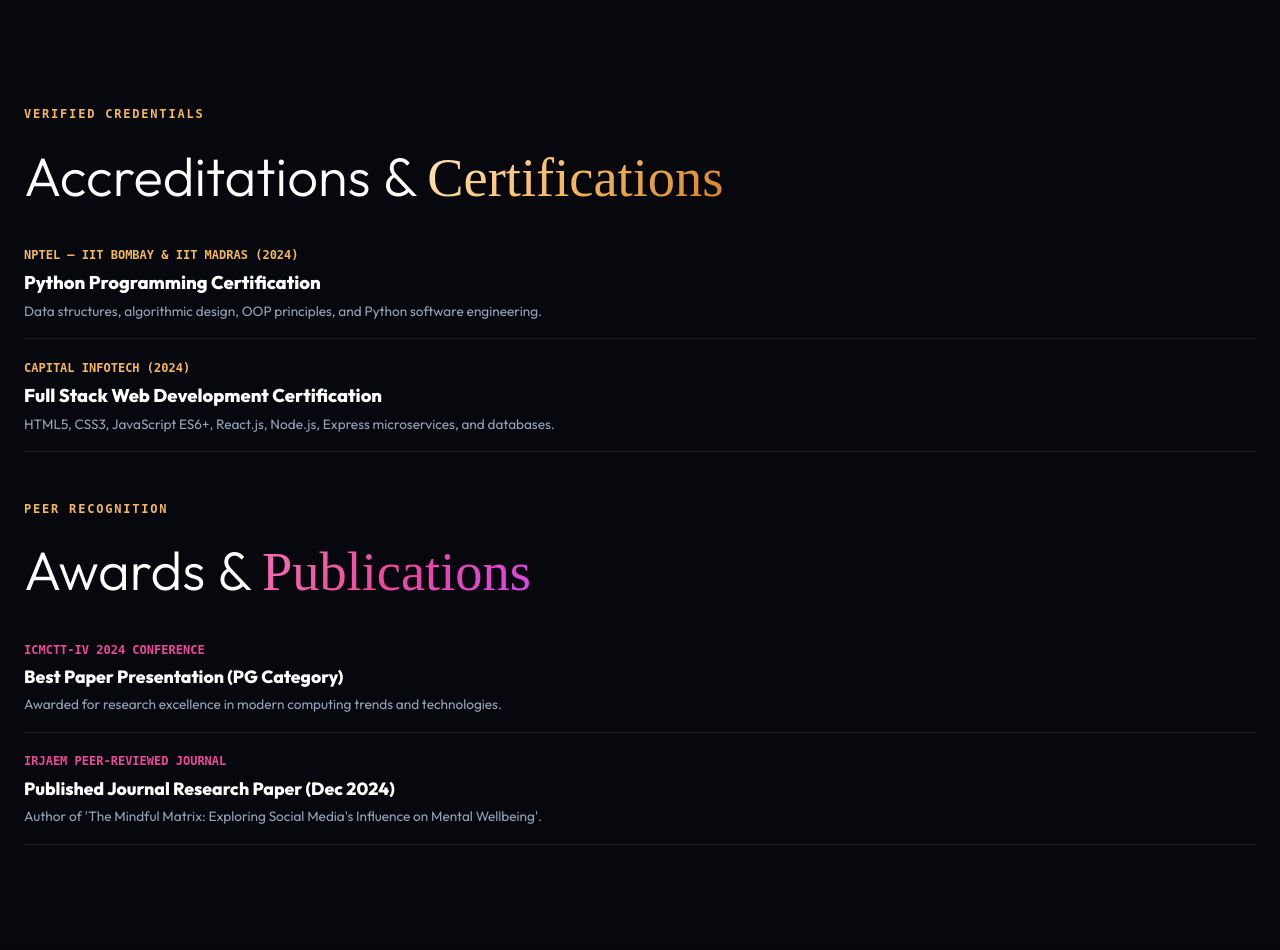
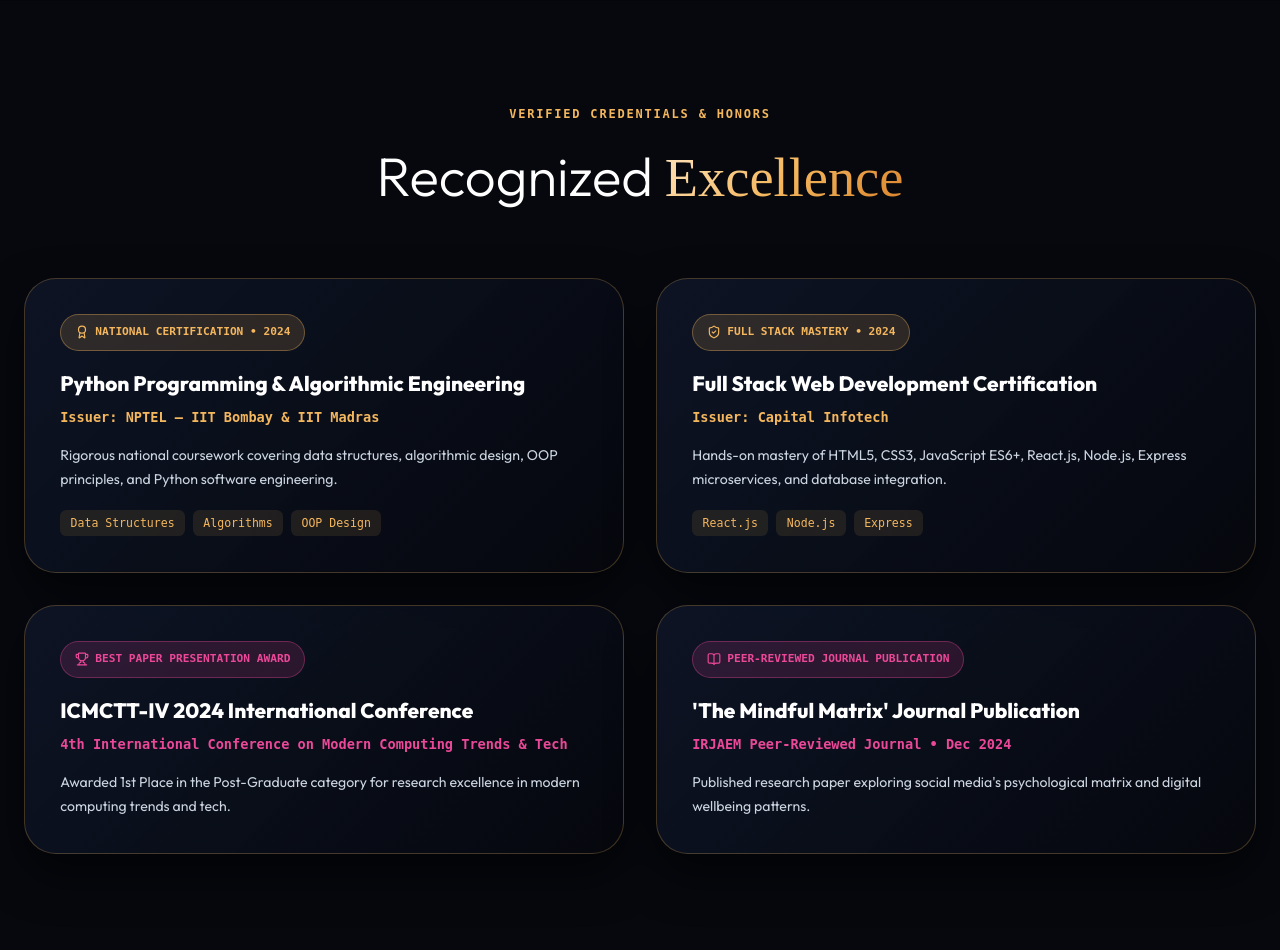
Before and after one commit to aleesha6127/portfolio, a Flask app: page / in a window 1280 px wide. Shown: the part 4532-5482 px from the top of the page. Run offline with Flask 3, Linux system fonts and the light colour scheme; some web fonts are replaced.

Commit message:
Redesign Credentials & Honors section into interactive badge cards

```diff
--- a/static/css/style.css
+++ b/static/css/style.css
@@ -327,7 +327,7 @@ body {
   50% { transform: translateY(-12px); }
 }
 
-/* ULTRA-UNIQUE ABOUT SECTION DESIGN */
+/* ABOUT SHOWCASE */
 .about-showcase {
   display: grid;
   grid-template-columns: 1fr;
@@ -348,22 +348,6 @@ body {
   border: 1px solid rgba(244, 183, 94, 0.3);
   box-shadow: 0 25px 60px rgba(0, 0, 0, 0.7);
   overflow: hidden;
-}
-
-.about-matrix-card::after {
-  content: '';
-  position: absolute;
-  top: -50%;
-  left: -50%;
-  width: 200%;
-  height: 200%;
-  background: radial-gradient(circle, rgba(244, 183, 94, 0.08) 0%, transparent 60%);
-  pointer-events: none;
-  animation: rotateGlow 15s linear infinite;
-}
-@keyframes rotateGlow {
-  0% { transform: rotate(0deg); }
-  100% { transform: rotate(360deg); }
 }
 
 .about-pillar-item {
@@ -393,6 +377,56 @@ body {
   align-items: center;
   justify-content: center;
   flex-shrink: 0;
+}
+
+/* ULTRA-UNIQUE CREDENTIAL & HONORS BADGE CARDS */
+.cred-grid {
+  display: grid;
+  grid-template-columns: 1fr;
+  gap: 2rem;
+}
+@media (min-width: 1024px) {
+  .cred-grid {
+    grid-template-columns: 1fr 1fr;
+  }
+}
+
+.cred-card {
+  position: relative;
+  padding: 2.2rem;
+  border-radius: 2rem;
+  background: linear-gradient(135deg, rgba(15, 23, 42, 0.8) 0%, rgba(6, 8, 14, 0.95) 100%);
+  border: 1px solid rgba(244, 183, 94, 0.25);
+  box-shadow: 0 20px 45px rgba(0, 0, 0, 0.6);
+  transition: all 0.4s ease;
+  overflow: hidden;
+}
+.cred-card:hover {
+  transform: translateY(-6px);
+  border-color: var(--gold-primary);
+  box-shadow: 0 25px 55px rgba(244, 183, 94, 0.18);
+}
+
+.cred-badge {
+  display: inline-flex;
+  align-items: center;
+  gap: 0.4rem;
+  padding: 0.35rem 0.85rem;
+  border-radius: 9999px;
+  background: rgba(244, 183, 94, 0.15);
+  border: 1px solid rgba(244, 183, 94, 0.35);
+  color: var(--gold-primary);
+  font-size: 0.7rem;
+  font-family: monospace;
+  font-weight: 800;
+  text-transform: uppercase;
+  margin-bottom: 1rem;
+}
+
+.cred-badge-pink {
+  background: rgba(236, 72, 153, 0.15);
+  border-color: rgba(236, 72, 153, 0.35);
+  color: var(--pink-accent);
 }
 
 /* WORK EXPERIENCE LIST */
--- a/templates/index.html
+++ b/templates/index.html
@@ -131,11 +131,10 @@
     </div>
   </div>
 
-  <!-- 4. ULTRA-UNIQUE EYE-CATCHING ABOUT SHOWCASE -->
+  <!-- 4. ABOUT SECTION SHOWCASE -->
   <section class="section" id="about">
     <div class="container">
       <div class="about-showcase">
-        <!-- Left Side Story & Core Pillars -->
         <div>
           <span class="section-tag">ABOUT ALEESHA ANAS</span>
           <h2 class="section-heading" style="margin-bottom: 1.2rem;">Architecting <span class="font-serif italic text-gradient-gold">scalable software</span> with speed & precision.</h2>
@@ -144,7 +143,6 @@
             I am a Software Developer with a Master of Computer Applications (MCA) degree. My engineering journey spans full-stack web applications, microservices in Python/Flask, and complex database schemas.
           </p>
 
-          <!-- 3 Interactive Pillars -->
           <div style="display: flex; flex-direction: column; gap: 1rem;">
             <div class="about-pillar-item">
               <div class="pillar-icon-box"><i data-lucide="graduation-cap"></i></div>
@@ -172,7 +170,6 @@
           </div>
         </div>
 
-        <!-- Right Side Futuristic Knowledge Matrix Card -->
         <div>
           <div class="about-matrix-card">
             <div style="display: flex; justify-content: space-between; align-items: center; border-bottom: 1px solid rgba(255,255,255,0.1); padding-bottom: 1.2rem; margin-bottom: 1.5rem;">
@@ -239,7 +236,6 @@
       </div>
 
       <div class="exp-list">
-        <!-- Row 1 -->
         <div class="exp-row">
           <div>
             <div class="exp-company"><i data-lucide="building-2" style="color: #F4B75E; width: 18px;"></i> Dodo Interactive</div>
@@ -260,7 +256,6 @@
           </div>
         </div>
 
-        <!-- Row 2 -->
         <div class="exp-row">
           <div>
             <div class="exp-company"><i data-lucide="building-2" style="color: #F4B75E; width: 18px;"></i> Fawstech Innovations</div>
@@ -281,7 +276,6 @@
           </div>
         </div>
 
-        <!-- Row 3 -->
         <div class="exp-row">
           <div>
             <div class="exp-company"><i data-lucide="building-2" style="color: #F4B75E; width: 18px;"></i> ByteMinders Edutech</div>
@@ -346,7 +340,6 @@
       <h2 class="section-heading">Featured <span class="font-serif italic text-gradient-gold">Projects</span></h2>
 
       <div style="display: grid; grid-template-columns: repeat(auto-fit, minmax(300px, 1fr)); gap: 2rem;">
-        <!-- Project 1 -->
         <div style="border: 1px solid var(--border-subtle); border-radius: 1.5rem; overflow: hidden; background: rgba(255,255,255,0.02);">
           <img src="/public/attendance.svg" alt="Smart Attendance System" style="width: 100%; height: 210px; object-fit: cover;">
           <div style="padding: 1.5rem;">
@@ -360,7 +353,6 @@
           </div>
         </div>
 
-        <!-- Project 2 -->
         <div style="border: 1px solid var(--border-subtle); border-radius: 1.5rem; overflow: hidden; background: rgba(255,255,255,0.02);">
           <img src="/public/hospital.svg" alt="Hospital Management System" style="width: 100%; height: 210px; object-fit: cover;">
           <div style="padding: 1.5rem;">
@@ -374,7 +366,6 @@
           </div>
         </div>
 
-        <!-- Project 3 -->
         <div style="border: 1px solid var(--border-subtle); border-radius: 1.5rem; overflow: hidden; background: rgba(255,255,255,0.02);">
           <img src="/public/electricity.svg" alt="Electricity Billing System" style="width: 100%; height: 210px; object-fit: cover;">
           <div style="padding: 1.5rem;">
@@ -391,46 +382,55 @@
     </div>
   </section>
 
-  <!-- 8. CERTIFICATIONS & REVIEWS SECTION -->
+  <!-- 8. ULTRA-UNIQUE CREDENTIALS & HONORS SHOWCASE (NON-RESUME PATTERN) -->
   <section class="section" id="certifications">
     <div class="container">
-      <div style="display: grid; grid-template-columns: 1fr; gap: 3rem;" class="cert-grid">
-        <div>
-          <span class="section-tag">VERIFIED CREDENTIALS</span>
-          <h2 class="section-heading" style="margin-bottom: 1.5rem;">Accreditations & <span class="font-serif italic text-gradient-gold">Certifications</span></h2>
+      <div style="text-align: center; max-width: 700px; margin: 0 auto 3.5rem auto;">
+        <span class="section-tag">VERIFIED CREDENTIALS & HONORS</span>
+        <h2 class="section-heading">Recognized <span class="font-serif italic text-gradient-gold">Excellence</span></h2>
+      </div>
 
-          <div style="display: flex; flex-direction: column; gap: 1.2rem;">
-            <div style="padding-bottom: 1rem; border-bottom: 1px solid var(--border-subtle);">
-              <div style="font-size: 0.75rem; font-family: monospace; color: var(--gold-primary); font-weight: 700;">NPTEL — IIT BOMBAY & IIT MADRAS (2024)</div>
-              <div style="font-size: 1.15rem; font-weight: 800; color: #FFF; margin: 0.2rem 0;">Python Programming Certification</div>
-              <p style="font-size: 0.85rem; color: #94A3B8;">Data structures, algorithmic design, OOP principles, and Python software engineering.</p>
-            </div>
-
-            <div style="padding-bottom: 1rem; border-bottom: 1px solid var(--border-subtle);">
-              <div style="font-size: 0.75rem; font-family: monospace; color: var(--gold-primary); font-weight: 700;">CAPITAL INFOTECH (2024)</div>
-              <div style="font-size: 1.15rem; font-weight: 800; color: #FFF; margin: 0.2rem 0;">Full Stack Web Development Certification</div>
-              <p style="font-size: 0.85rem; color: #94A3B8;">HTML5, CSS3, JavaScript ES6+, React.js, Node.js, Express microservices, and databases.</p>
-            </div>
+      <div class="cred-grid">
+        <!-- Credential 1: NPTEL -->
+        <div class="cred-card">
+          <div class="cred-badge"><i data-lucide="award" style="width: 14px;"></i> NATIONAL CERTIFICATION • 2024</div>
+          <h3 style="font-size: 1.3rem; font-weight: 800; color: #FFF; margin-bottom: 0.4rem;">Python Programming & Algorithmic Engineering</h3>
+          <div style="font-size: 0.85rem; font-family: monospace; color: var(--gold-primary); font-weight: 700; margin-bottom: 1rem;">Issuer: NPTEL — IIT Bombay & IIT Madras</div>
+          <p style="font-size: 0.88rem; color: #CBD5E1; line-height: 1.65; margin-bottom: 1.2rem;">Rigorous national coursework covering data structures, algorithmic design, OOP principles, and Python software engineering.</p>
+          <div style="display: flex; gap: 0.5rem; flex-wrap: wrap;">
+            <span style="font-size: 0.72rem; font-family: monospace; padding: 0.25rem 0.65rem; border-radius: 0.4rem; background: rgba(244,183,94,0.1); color: var(--gold-primary);">Data Structures</span>
+            <span style="font-size: 0.72rem; font-family: monospace; padding: 0.25rem 0.65rem; border-radius: 0.4rem; background: rgba(244,183,94,0.1); color: var(--gold-primary);">Algorithms</span>
+            <span style="font-size: 0.72rem; font-family: monospace; padding: 0.25rem 0.65rem; border-radius: 0.4rem; background: rgba(244,183,94,0.1); color: var(--gold-primary);">OOP Design</span>
           </div>
         </div>
 
-        <div>
-          <span class="section-tag">PEER RECOGNITION</span>
-          <h2 class="section-heading" style="margin-bottom: 1.5rem;">Awards & <span class="font-serif italic text-gradient-pink">Publications</span></h2>
+        <!-- Credential 2: Capital Infotech -->
+        <div class="cred-card">
+          <div class="cred-badge"><i data-lucide="shield-check" style="width: 14px;"></i> FULL STACK MASTERY • 2024</div>
+          <h3 style="font-size: 1.3rem; font-weight: 800; color: #FFF; margin-bottom: 0.4rem;">Full Stack Web Development Certification</h3>
+          <div style="font-size: 0.85rem; font-family: monospace; color: var(--gold-primary); font-weight: 700; margin-bottom: 1rem;">Issuer: Capital Infotech</div>
+          <p style="font-size: 0.88rem; color: #CBD5E1; line-height: 1.65; margin-bottom: 1.2rem;">Hands-on mastery of HTML5, CSS3, JavaScript ES6+, React.js, Node.js, Express microservices, and database integration.</p>
+          <div style="display: flex; gap: 0.5rem; flex-wrap: wrap;">
+            <span style="font-size: 0.72rem; font-family: monospace; padding: 0.25rem 0.65rem; border-radius: 0.4rem; background: rgba(244,183,94,0.1); color: var(--gold-primary);">React.js</span>
+            <span style="font-size: 0.72rem; font-family: monospace; padding: 0.25rem 0.65rem; border-radius: 0.4rem; background: rgba(244,183,94,0.1); color: var(--gold-primary);">Node.js</span>
+            <span style="font-size: 0.72rem; font-family: monospace; padding: 0.25rem 0.65rem; border-radius: 0.4rem; background: rgba(244,183,94,0.1); color: var(--gold-primary);">Express</span>
+          </div>
+        </div>
 
-          <div style="display: flex; flex-direction: column; gap: 1.2rem;">
-            <div style="padding-bottom: 1rem; border-bottom: 1px solid var(--border-subtle);">
-              <div style="font-size: 0.75rem; font-family: monospace; color: var(--pink-accent); font-weight: 700;">ICMCTT-IV 2024 CONFERENCE</div>
-              <div style="font-size: 1.1rem; font-weight: 800; color: #FFF; margin: 0.2rem 0;">Best Paper Presentation (PG Category)</div>
-              <p style="font-size: 0.85rem; color: #94A3B8;">Awarded for research excellence in modern computing trends and technologies.</p>
-            </div>
+        <!-- Honor 1: Conference Award -->
+        <div class="cred-card">
+          <div class="cred-badge cred-badge-pink"><i data-lucide="trophy" style="width: 14px;"></i> BEST PAPER PRESENTATION AWARD</div>
+          <h3 style="font-size: 1.3rem; font-weight: 800; color: #FFF; margin-bottom: 0.4rem;">ICMCTT-IV 2024 International Conference</h3>
+          <div style="font-size: 0.85rem; font-family: monospace; color: var(--pink-accent); font-weight: 700; margin-bottom: 1rem;">4th International Conference on Modern Computing Trends & Tech</div>
+          <p style="font-size: 0.88rem; color: #CBD5E1; line-height: 1.65;">Awarded 1st Place in the Post-Graduate category for research excellence in modern computing trends and tech.</p>
+        </div>
 
-            <div style="padding-bottom: 1rem; border-bottom: 1px solid var(--border-subtle);">
-              <div style="font-size: 0.75rem; font-family: monospace; color: var(--pink-accent); font-weight: 700;">IRJAEM PEER-REVIEWED JOURNAL</div>
-              <div style="font-size: 1.1rem; font-weight: 800; color: #FFF; margin: 0.2rem 0;">Published Journal Research Paper (Dec 2024)</div>
-              <p style="font-size: 0.85rem; color: #94A3B8;">Author of 'The Mindful Matrix: Exploring Social Media's Influence on Mental Wellbeing'.</p>
-            </div>
-          </div>
+        <!-- Honor 2: Journal Publication -->
+        <div class="cred-card">
+          <div class="cred-badge cred-badge-pink"><i data-lucide="book-open" style="width: 14px;"></i> PEER-REVIEWED JOURNAL PUBLICATION</div>
+          <h3 style="font-size: 1.3rem; font-weight: 800; color: #FFF; margin-bottom: 0.4rem;">'The Mindful Matrix' Journal Publication</h3>
+          <div style="font-size: 0.85rem; font-family: monospace; color: var(--pink-accent); font-weight: 700; margin-bottom: 1rem;">IRJAEM Peer-Reviewed Journal • Dec 2024</div>
+          <p style="font-size: 0.88rem; color: #CBD5E1; line-height: 1.65;">Published research paper exploring social media's psychological matrix and digital wellbeing patterns.</p>
         </div>
       </div>
     </div>
```
